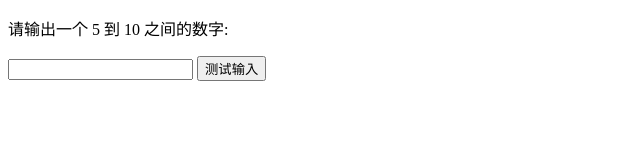
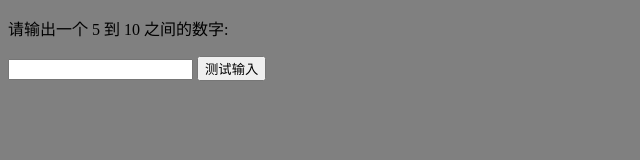
Before and after one commit to OracleSix/oraclesix.github.io, a plain HTML site: page index.html in a window 1280 px wide. Shown: the whole page, without its empty margins (0-640 px from the left). Drawn offline with Linux system fonts and the light colour scheme.

Commit message:
Update index.html

```diff
--- a/index.html
+++ b/index.html
@@ -4,7 +4,7 @@
 <meta charset="utf-8">
 <title>菜鸟教程(runoob.com)</title>
 </head>
-<body style.color="gray">
+<body bgcolor="gray">
 
 <p>请输出一个 5 到 10 之间的数字:</p>
 
```
